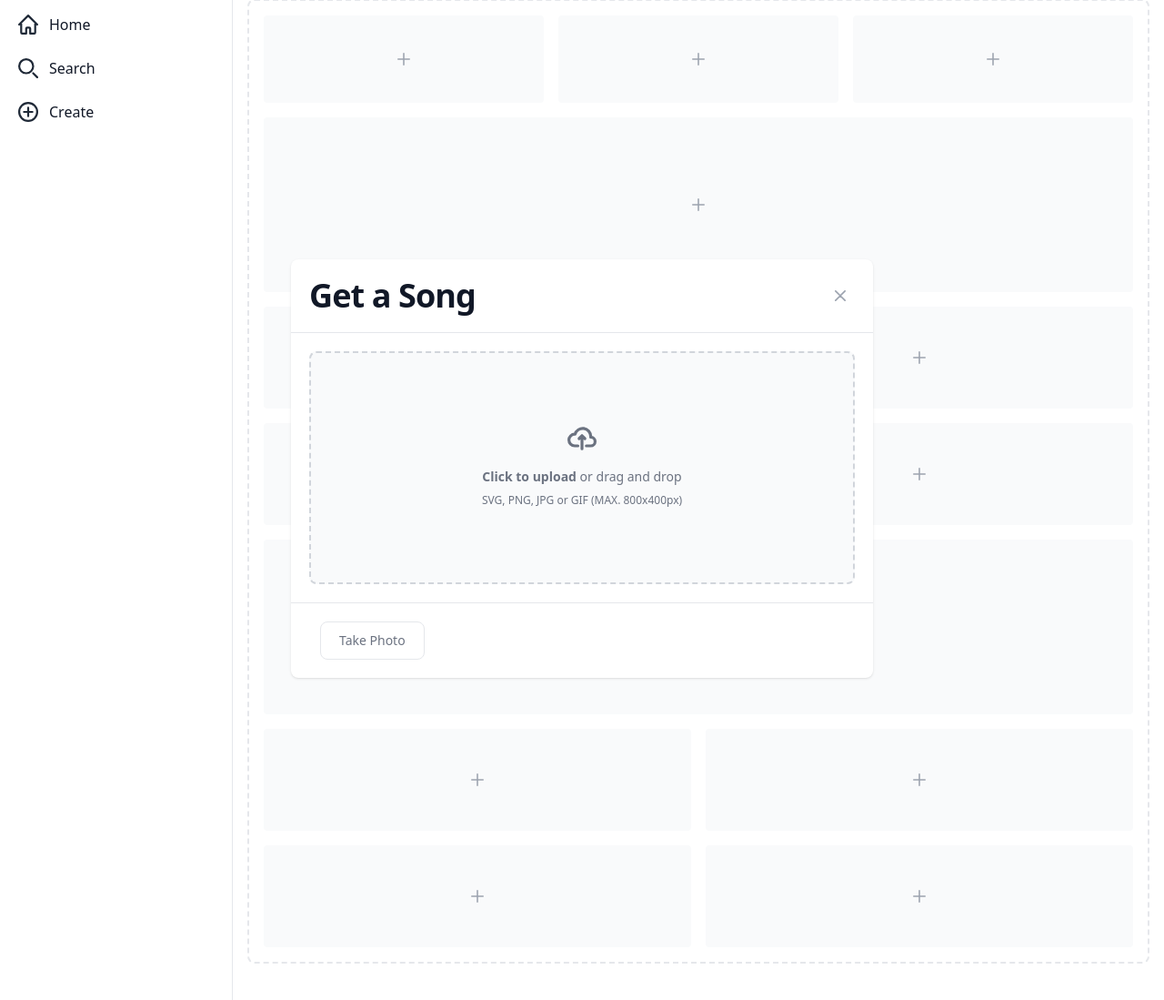
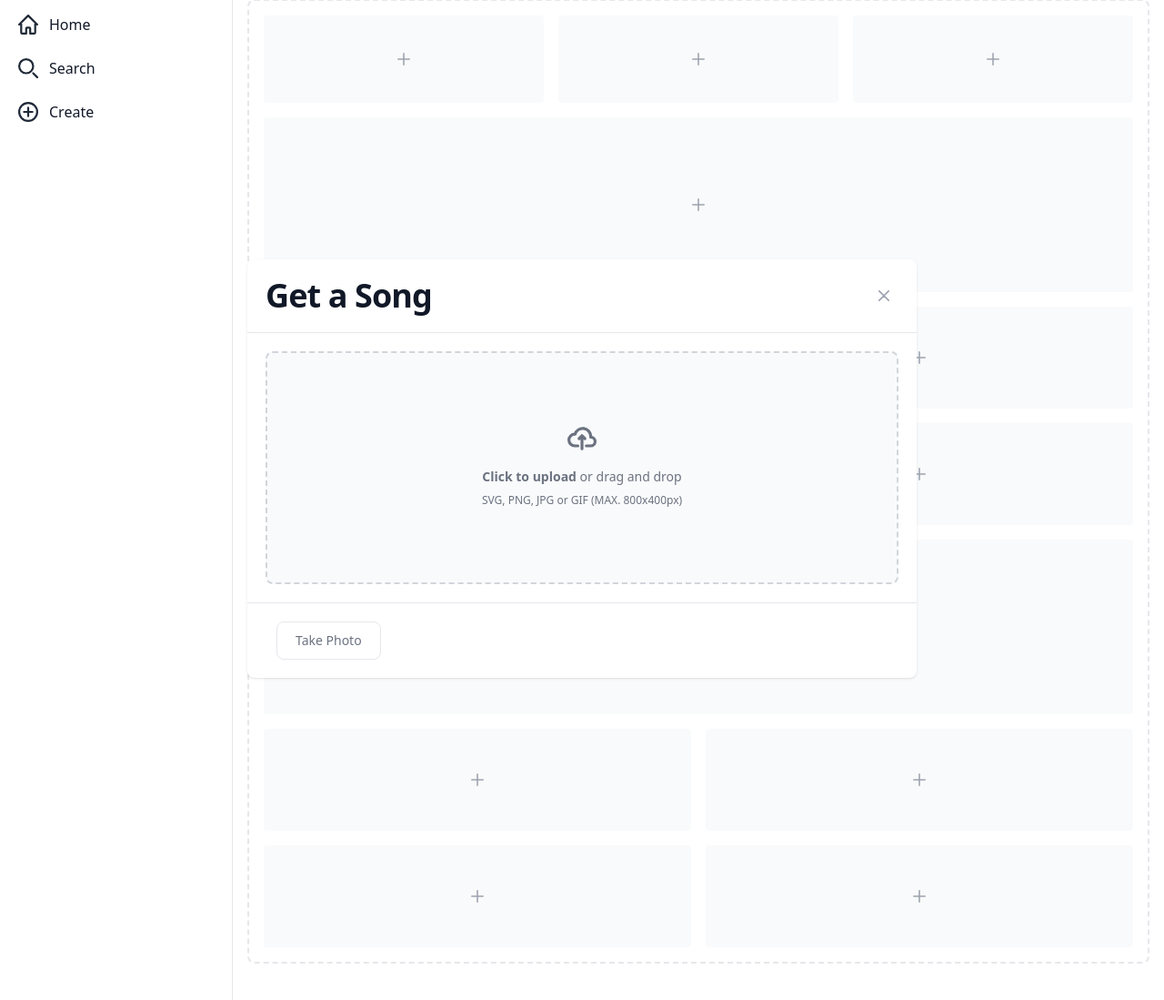
Before and after one commit to BarryZe/IMGIC, a Flask app: page / in a window 1280 px wide, after a click on "Create". Shown: the part 73-1172 px from the top of the page at 91% size. Run offline with Flask 3, Linux system fonts and the light colour scheme; some libraries are stand-ins or nearby versions.

Commit message:
add get song

```diff
--- a/frontend/static/dist/css/output.css
+++ b/frontend/static/dist/css/output.css
@@ -1296,6 +1296,14 @@ input:checked + .toggle-bg {
   max-width: 42rem;
 }
 
+.max-w-4xl {
+  max-width: 56rem;
+}
+
+.max-w-3xl {
+  max-width: 48rem;
+}
+
 .flex-1 {
   flex: 1 1 0%;
 }
--- a/frontend/templates/index.html
+++ b/frontend/templates/index.html
@@ -202,7 +202,7 @@
 
     <!-- Create Song Modal -->
     <div id="get-song-modal" tabindex="-1" aria-hidden="true" class="hidden overflow-y-auto overflow-x-hidden fixed top-0 right-0 left-0 z-50 justify-center items-center w-full md:inset-0 h-[calc(100%-1rem)] max-h-full">
-        <div class="relative p-4 w-full max-w-2xl max-h-full">
+        <div class="relative p-4 w-full max-w-3xl max-h-full">
             <!-- Modal content -->
             <div class="relative bg-white rounded-lg shadow dark:bg-gray-700">
                 <!-- Modal header -->
```
